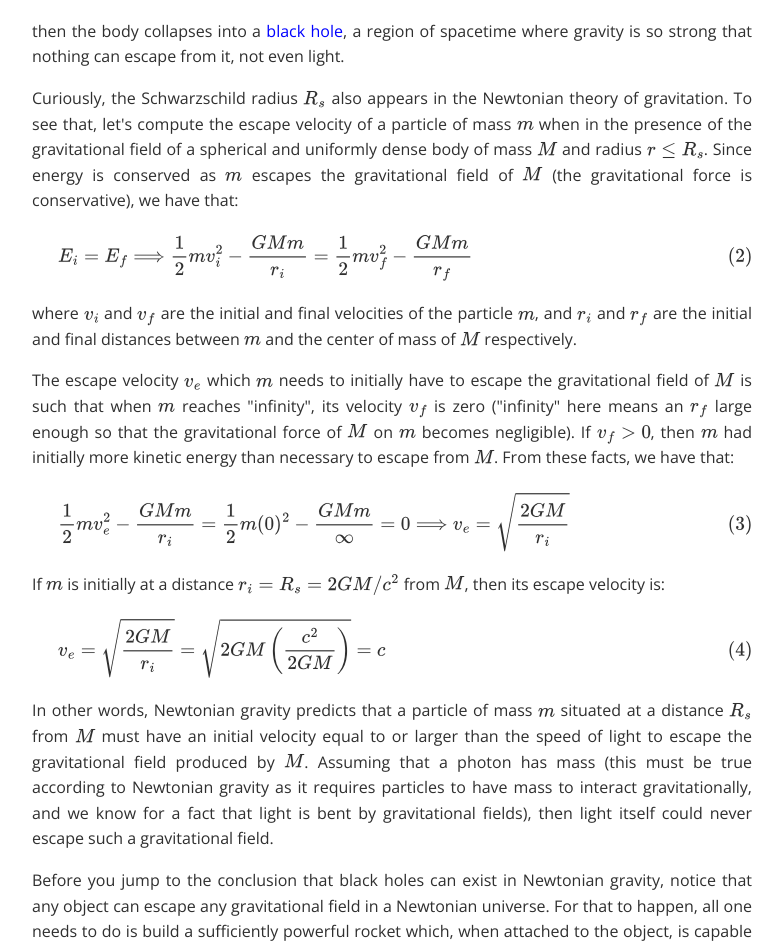
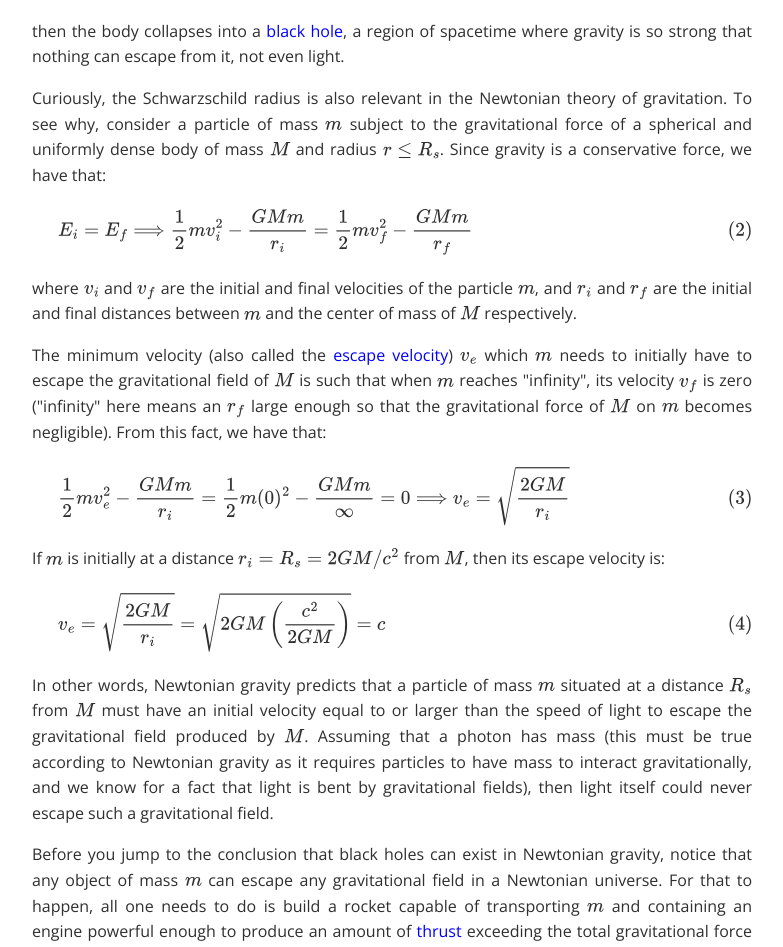
Before and after one commit to dassencio/blog, a Vue app: page /6 in a window 1280 px wide. Shown: the part 385-1332 px from the top of the page, without its empty margins (248-1031 px from the left). Built offline with nearby package versions, Linux system fonts and the light colour scheme.

Commit message:
Improve post text

```diff
--- a/src/posts/6.vue
+++ b/src/posts/6.vue
@@ -18,12 +18,10 @@
   </p>
 
   <p>
-    Curiously, the Schwarzschild radius $R_s$ also appears in the Newtonian
-    theory of gravitation. To see that, let's compute the escape velocity of a
-    particle of mass $m$ when in the presence of the gravitational field of a
-    spherical and uniformly dense body of mass $M$ and radius $r \leq R_s$.
-    Since energy is conserved as $m$ escapes the gravitational field of $M$ (the
-    gravitational force is conservative), we have that:
+    Curiously, the Schwarzschild radius is also relevant in the Newtonian theory
+    of gravitation. To see why, consider a particle of mass $m$ subject to the
+    gravitational force of a spherical and uniformly dense body of mass $M$ and
+    radius $r \leq R_s$. Since gravity is a conservative force, we have that:
   </p>
 
   <EquationBlock>
@@ -38,12 +36,12 @@
   </p>
 
   <p>
-    The escape velocity $v_e$ which $m$ needs to initially have to escape the
-    gravitational field of $M$ is such that when $m$ reaches "infinity", its
-    velocity $v_f$ is zero ("infinity" here means an $r_f$ large enough so that
-    the gravitational force of $M$ on $m$ becomes negligible). If $v_f \gt 0$,
-    then $m$ had initially more kinetic energy than necessary to escape from
-    $M$. From these facts, we have that:
+    The minimum velocity (also called the
+    <a href="https://en.wikipedia.org/wiki/Escape_velocity">escape velocity</a>)
+    $v_e$ which $m$ needs to initially have to escape the gravitational field of
+    $M$ is such that when $m$ reaches "infinity", its velocity $v_f$ is zero
+    ("infinity" here means an $r_f$ large enough so that the gravitational force
+    of $M$ on $m$ becomes negligible). From this fact, we have that:
   </p>
 
   <EquationBlock>
@@ -72,12 +70,13 @@
 
   <p>
     Before you jump to the conclusion that black holes can exist in Newtonian
-    gravity, notice that any object can escape any gravitational field in a
-    Newtonian universe. For that to happen, all one needs to do is build a
-    sufficiently powerful rocket which, when attached to the object, is capable
-    of producing a force larger than the total gravitational force produced by
-    $M$ on the object and the rocket itself. Provided that the rocket can store
-    enough fuel for its entire journey towards infinity, it will get the object
+    gravity, notice that any object of mass $m$ can escape any gravitational
+    field in a Newtonian universe. For that to happen, all one needs to do is
+    build a rocket capable of transporting $m$ and containing an engine powerful
+    enough to produce an amount of
+    <a href="https://en.wikipedia.org/wiki/Thrust">thrust</a> exceeding the
+    total gravitational force produced by $M$. Provided that the rocket can
+    store enough fuel for its entire journey towards infinity, it will get $m$
     to escape the gravitational field of $M$.
   </p>
 </template>
```
